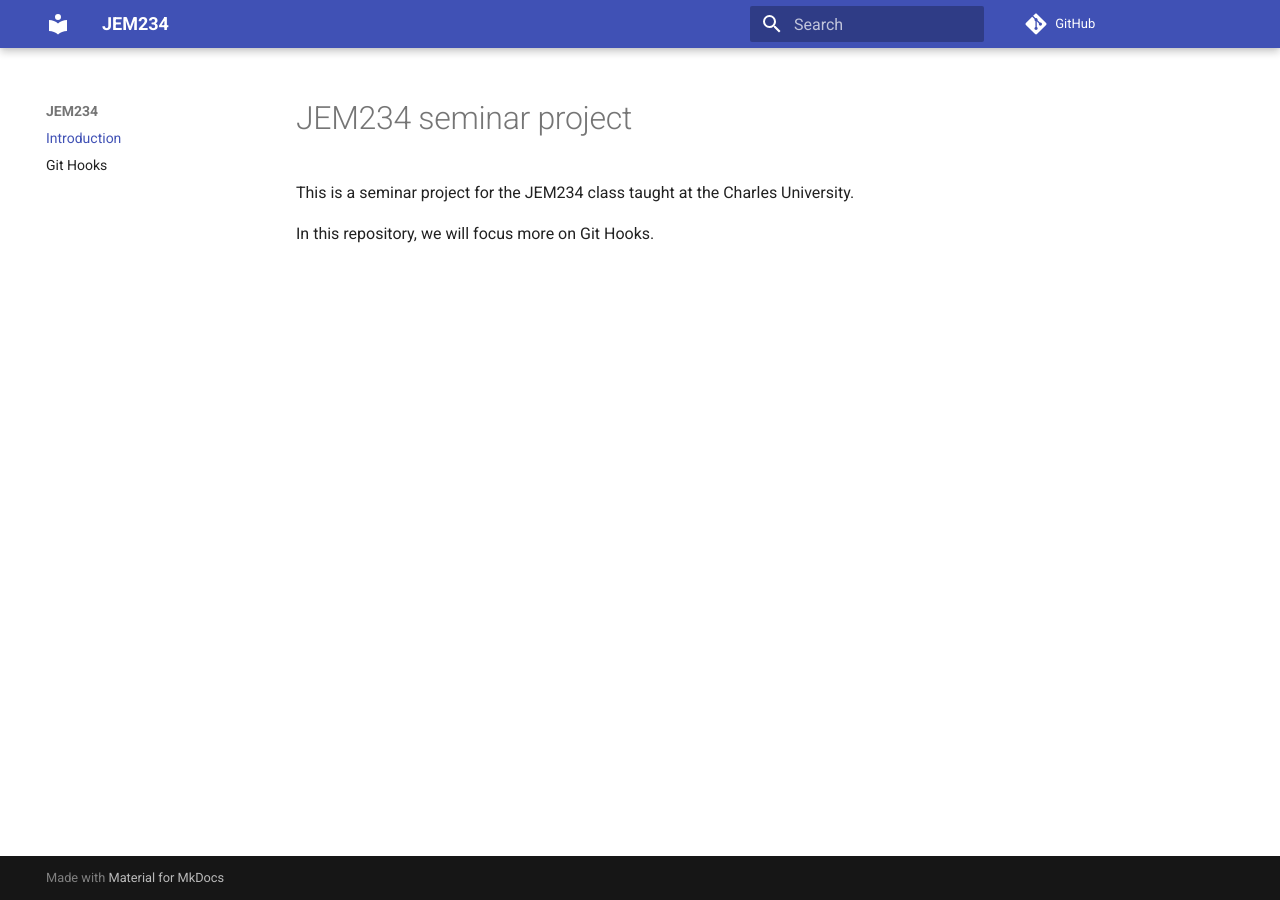
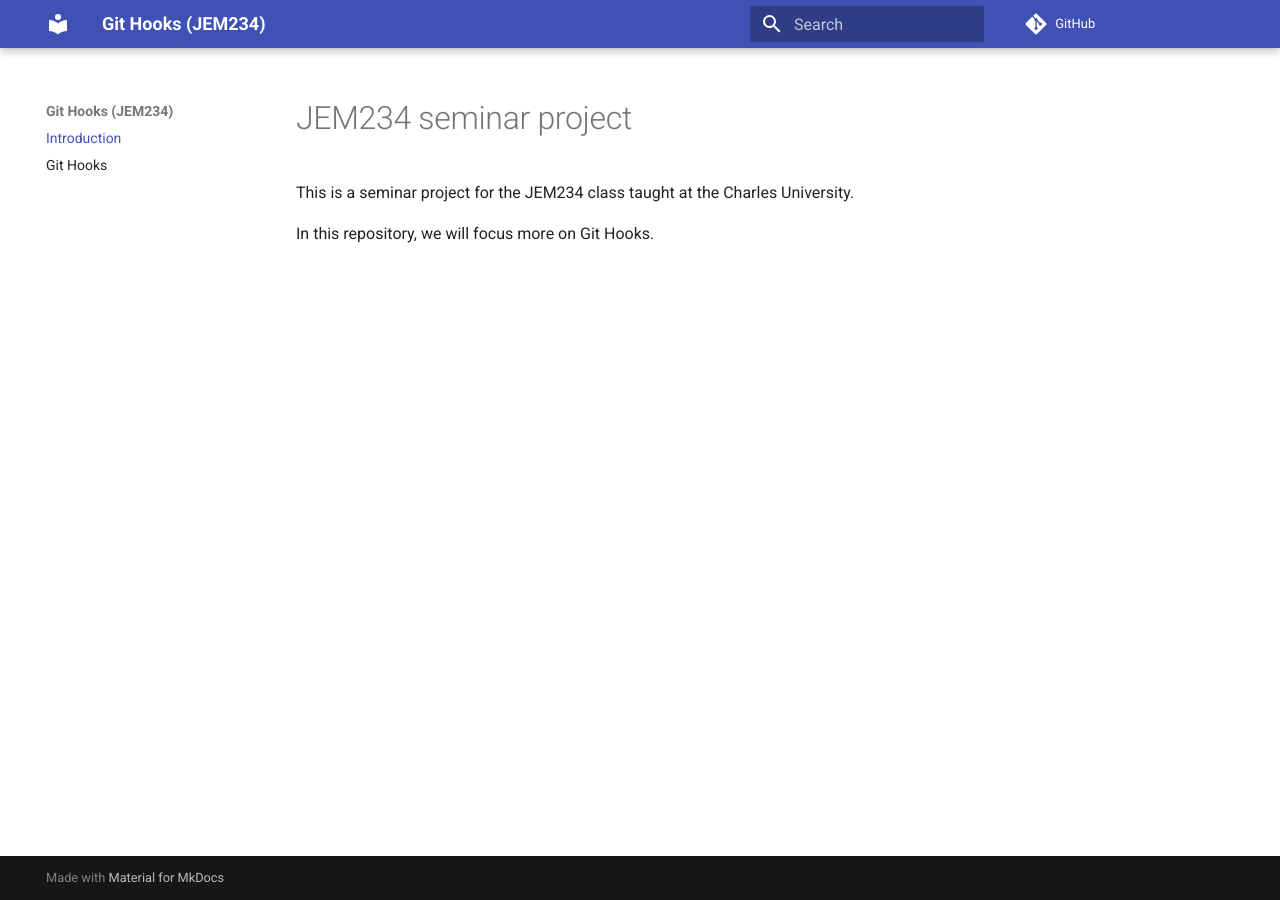
Before and after one commit to luk27official/JEM234, an MkDocs documentation site: the page built from docs/index.md, in a window 1280 px wide. Built offline with MkDocs 1.6.1 and Material for MkDocs 9.7.7, drawn with Linux system fonts in a browser that asks for light colours; comment, search, counter and statistics services are not loaded.

Commit message:
Changed mkdocs website name

```diff
--- a/mkdocs.yml
+++ b/mkdocs.yml
@@ -1,4 +1,4 @@
-site_name: JEM234
+site_name: "Git Hooks (JEM234)"
 repo_url: https://github.com/luk27official/JEM234/
 
 nav:
```
